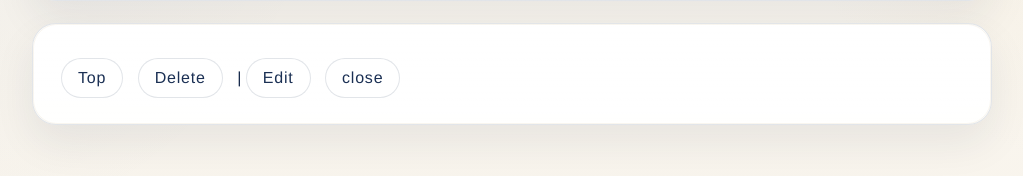
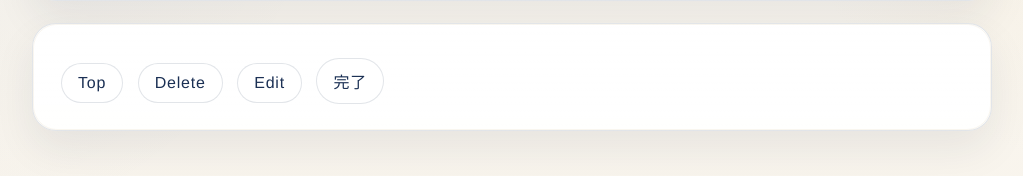
Before and after one commit to s1f102402697/django-test-exercise, a Django app: template todo/templates/todo/detail.html in a window 1280 px wide. Shown: the part 216-392 px from the top of the page, without its empty margins (128-1151 px from the left). Run offline with Django 5.2, Linux system fonts and the light colour scheme; the template is opened without the code that fills it, so the values that code supplies are empty.

Commit message:
feat: switch task status links by completion state

```diff
--- a/todo/templates/todo/detail.html
+++ b/todo/templates/todo/detail.html
@@ -21,11 +21,15 @@
       {% endif %}
     </ul>
 
-    <div>
+    <div class="task-actions">
       <a href="{% url 'index' %}">Top</a>
-        <a href="{% url 'delete' task.id %}">Delete</a>
-      | <a href="{% url 'update' task.id %}">Edit</a>
-      <a href="{%url 'close' task.id%}">close</a>
+      <a href="{% url 'delete' task.id %}">Delete</a>
+      <a href="{% url 'update' task.id %}">Edit</a>
+      {% if task.completed %}
+      <a href="{% url 'reopen' task.id %}">未完了へ戻す</a>
+      {% else %}
+      <a href="{% url 'close' task.id %}">完了</a>
+      {% endif %}
     </div>
   </body>
 </html>
```
